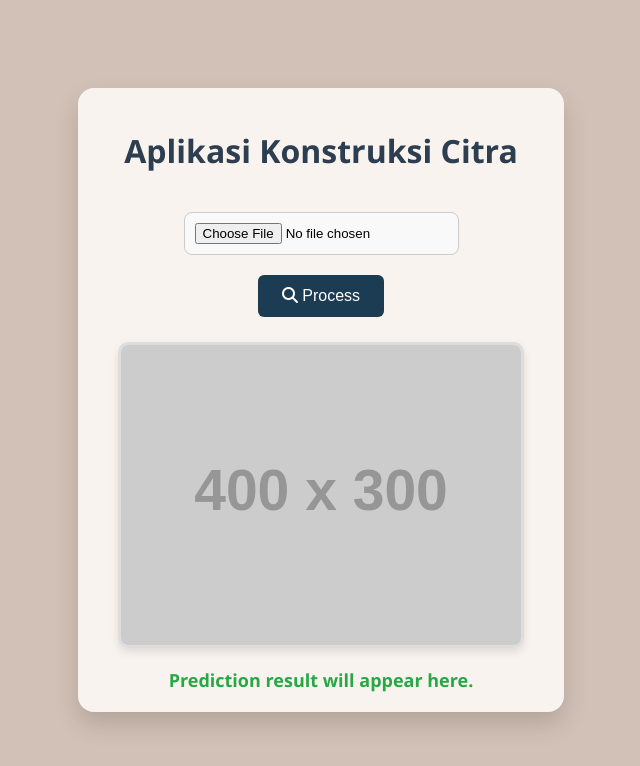
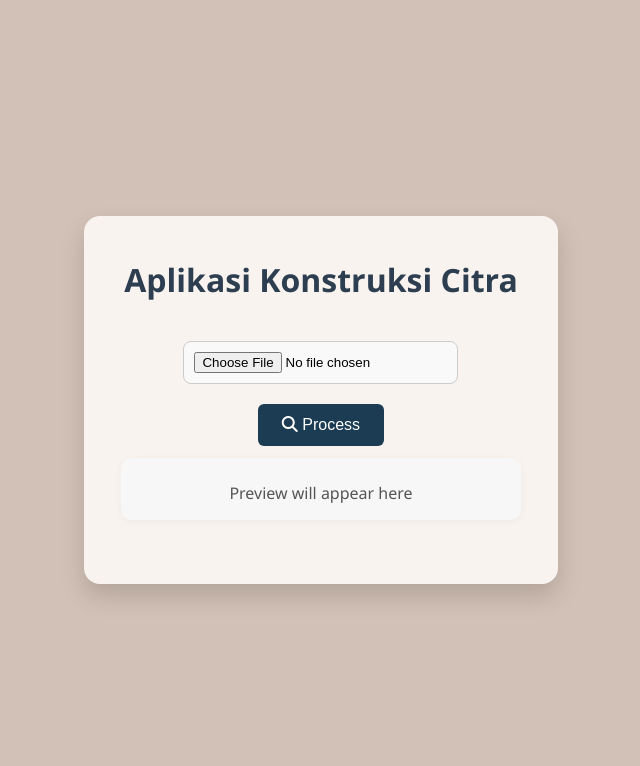
Before and after one commit to badipram/FEBEXray, a React (Vite) app in the folder frontend/: page / in a window 1280 px wide. Shown: the top 766 px of the page, without its empty margins (339-979 px from the left). Built offline with nearby package versions, Linux system fonts and the light colour scheme.

Commit message:
delete image placeholder

```diff
--- a/frontend/src/App.css
+++ b/frontend/src/App.css
@@ -62,6 +62,8 @@ table tbody {
   color: #D2C1B6;
 } */
 
+
+
   table {
     border-collapse: collapse;
     width: 100%;
@@ -95,3 +97,24 @@ table tbody {
   tbody tr:hover {
     background-color: #e1ebf5;
   }
+
+  .preview-card {
+  display: flex;
+  flex-direction: column;
+  align-items: center;
+  padding: 16px 0;
+  margin-top: 12px;
+  background: #f7f7f7;
+  border-radius: 10px;
+  box-shadow: 0 2px 8px rgba(0,0,0,0.04);
+  max-width: 400px;
+  margin-left: auto;
+  margin-right: auto;
+}
+.preview-card img {
+  max-width: 90%;
+  height: auto;
+  object-fit: contain;
+  background: #eee;
+  border-radius: 8px;
+}
--- a/frontend/src/App.jsx
+++ b/frontend/src/App.jsx
@@ -4,7 +4,7 @@ import './App.css';
 function App() {
   const [preview, setPreview] = useState('https://via.placeholder.com/400x300?text=Upload+X-ray+Image');
   const [loading, setLoading] = useState(false);
-  const [resultText, setResultText] = useState('Prediction result will appear here.');
+  const [resultText, setResultText] = useState('');
   const [error, setError] = useState(false);
   const [selectedFile, setSelectedFile] = useState(null);
   const [detectionInfo, setDetectionInfo] = useState([]);
@@ -28,7 +28,7 @@ function App() {
     setOriginalImg(null);
     setEnhancedImg(null);
     setPredictedImg(null);
-    setResultText('Prediction result will appear here.');
+    setResultText('');
     setError(false);
   };
 
@@ -145,7 +145,12 @@ function App() {
   </>
 
 ) : (
-  <img id="preview" src={preview} alt="Preview" />
+  <div className="preview-card">
+    {selectedFile && preview && (
+      <img src={preview} style={{ maxWidth: 350, borderRadius: 8, boxShadow: '0 2px 8px rgba(0,0,0,0.07)' }} />
+    )}
+    <div style={{ textAlign: 'center', marginTop: 8, color: '#555', fontWeight: 500 }}>Preview will appear here </div>
+  </div>
 )}
 
       <div id="result" style={{ color: error ? 'red' : '#28a745' }}>{resultText}</div>
```
